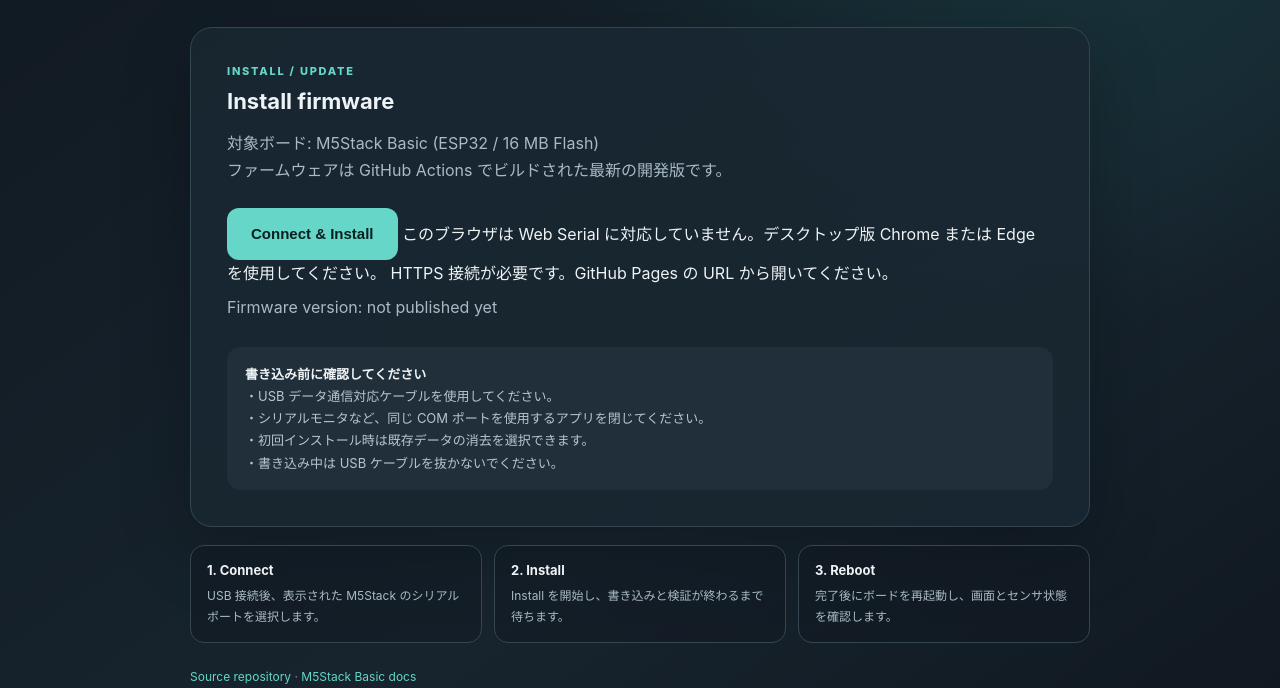
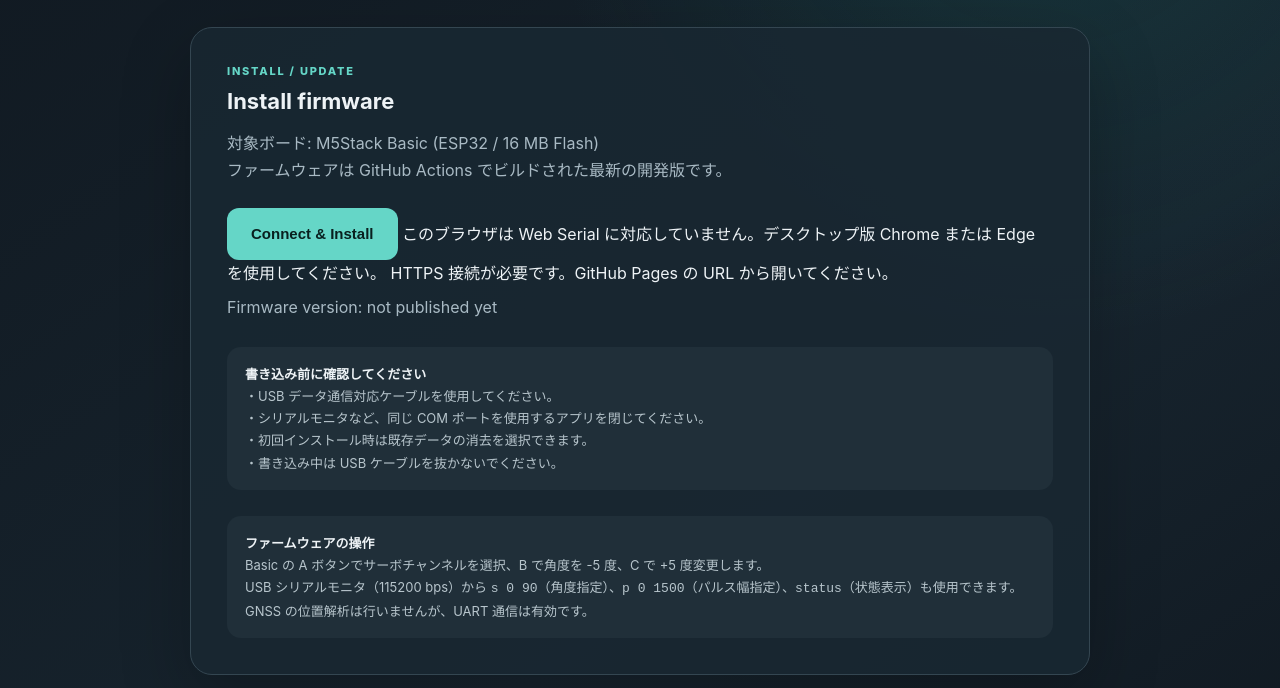
Before and after one commit to temesotejam/m5stack-mobile-robot, a plain HTML site: page web/index.html in a window 1280 px wide. Shown: the part 264-952 px from the top of the page. Drawn offline with Linux system fonts and the light colour scheme.

Commit message:
Add concise firmware operation guide

```diff
--- a/web/index.html
+++ b/web/index.html
@@ -112,6 +112,13 @@
         ・初回インストール時は既存データの消去を選択できます。<br>
         ・書き込み中は USB ケーブルを抜かないでください。
       </div>
+
+      <div class="notice">
+        <strong>ファームウェアの操作</strong><br>
+        Basic の A ボタンでサーボチャンネルを選択、B で角度を -5 度、C で +5 度変更します。<br>
+        USB シリアルモニタ（115200 bps）から <code>s 0 90</code>（角度指定）、<code>p 0 1500</code>（パルス幅指定）、<code>status</code>（状態表示）も使用できます。<br>
+        GNSS の位置解析は行いませんが、UART 通信は有効です。
+      </div>
     </section>
 
     <div class="grid">
```
